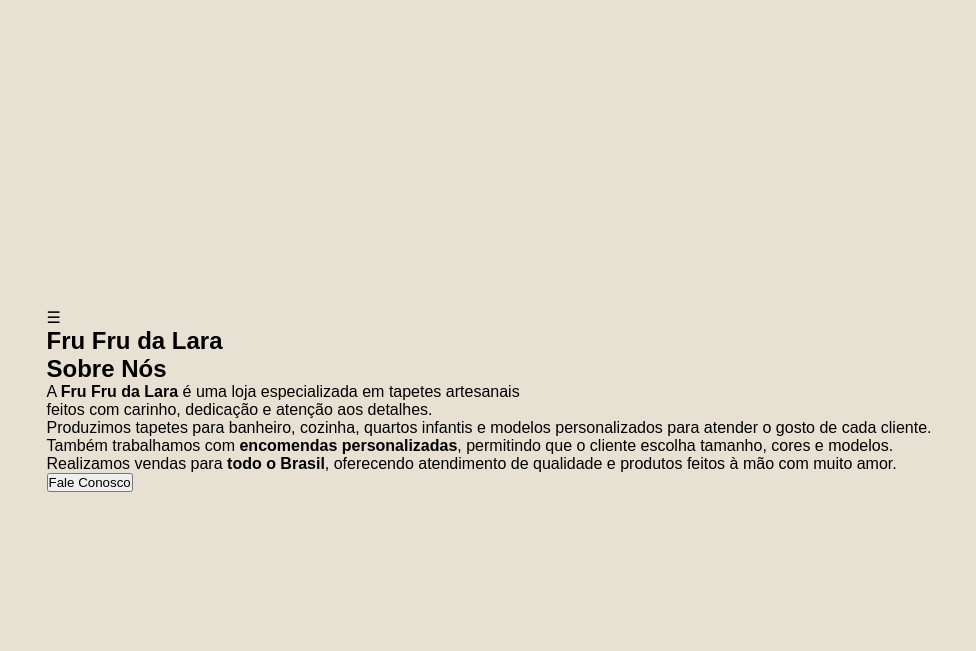
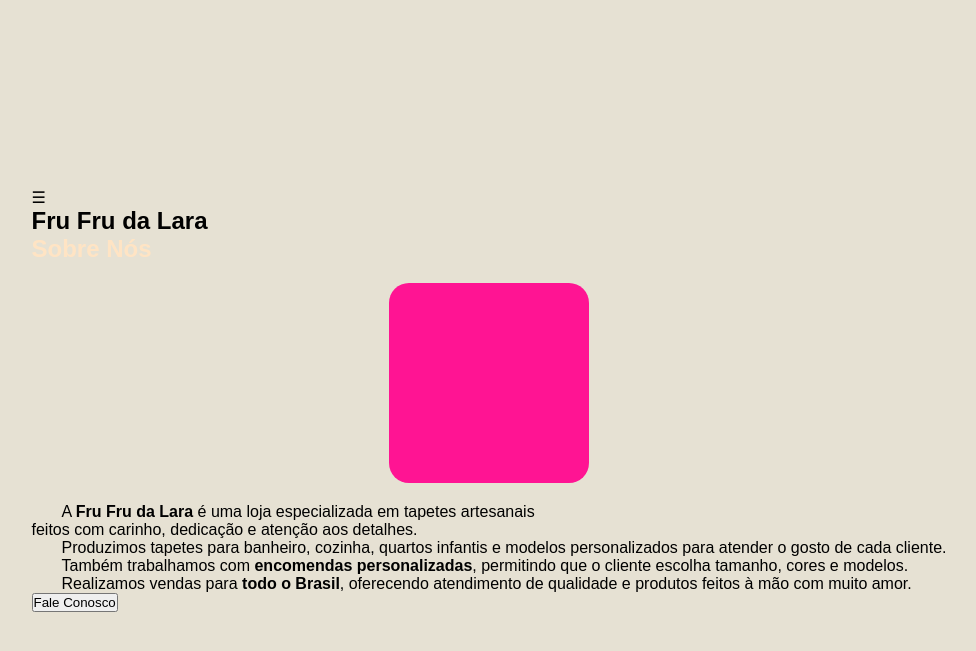
Before and after one commit to vitoriaamaria2902-ctrl/frufrudalara, a Django app: page / in a window 1280 px wide. Shown: the top 651 px of the page, without its empty margins (151-1127 px from the left). Run offline with Django 5.2, Linux system fonts and the light colour scheme.

Commit message:
alterei tela1 cor

```diff
--- a/frufrudalara/templates/frufrudalara/tela1.html
+++ b/frufrudalara/templates/frufrudalara/tela1.html
@@ -2,6 +2,21 @@
 
 <!DOCTYPE html>
 <html lang="pt-BR">
+    <style>
+        p{
+            text-indent:30px;
+        }
+        h1{
+            color:bisque;
+        }
+       .logo-box{
+           width: 200px;
+           height: 200px;
+           background-color:deeppink;
+           border-radius:20px;
+           margin:20px auto;
+       }
+    </style>
 <head>
     <meta charset="UTF-8">
     <meta name="viewport" content="width=device-width, initial-scale=1.0">
@@ -54,20 +69,3 @@
 
 </body>
 </html>
-<head>
-    <meta charset ="UTF-8">
-    <title>sobre - frufrudalara</title>
-    <style>
-</head>
-p{
-    text-indent: 30px;
-}
-h1{
-
-    color:#ff69b4
-
- .logo-box{
-    width: 200px;
-    height: 200px;
-
-    }
```
